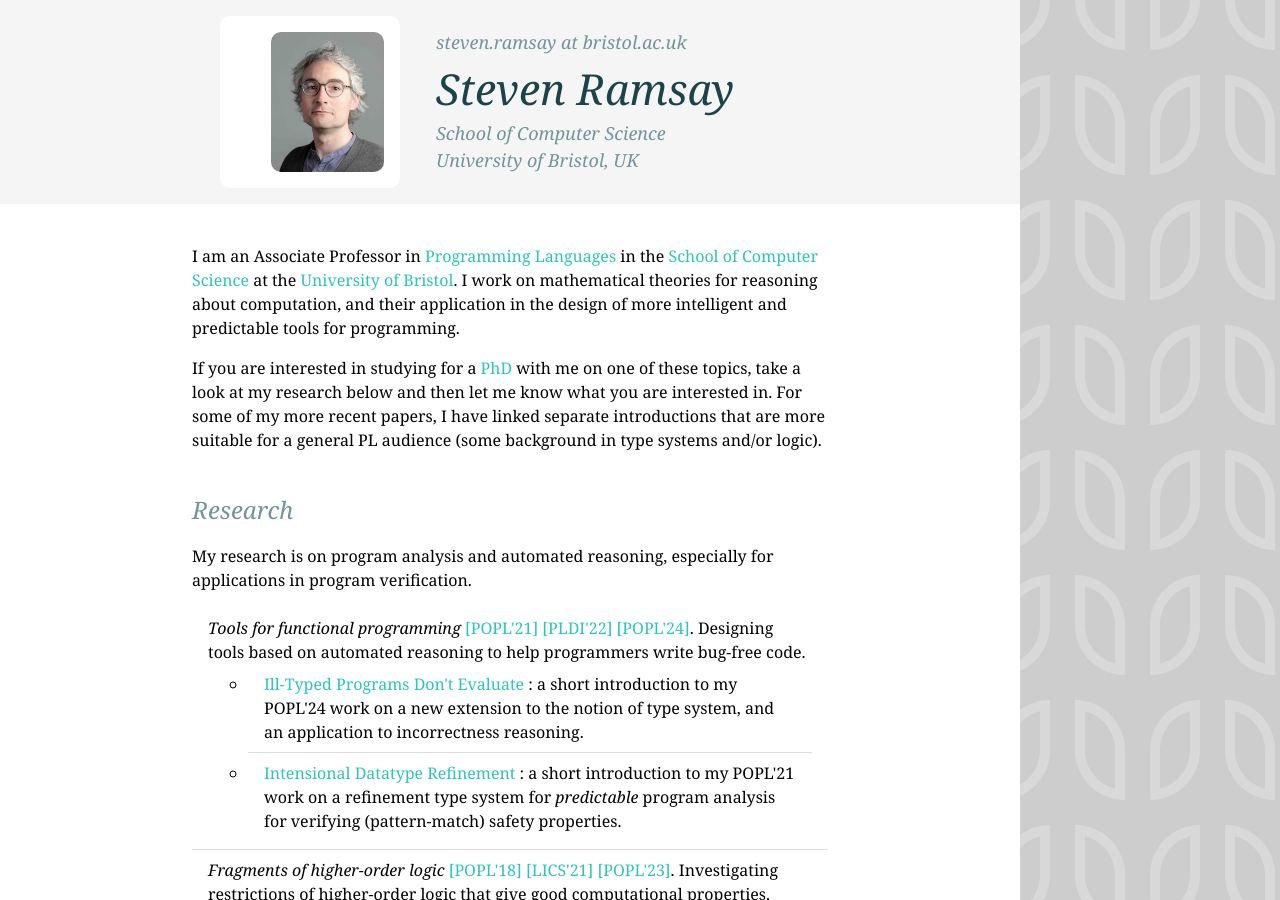
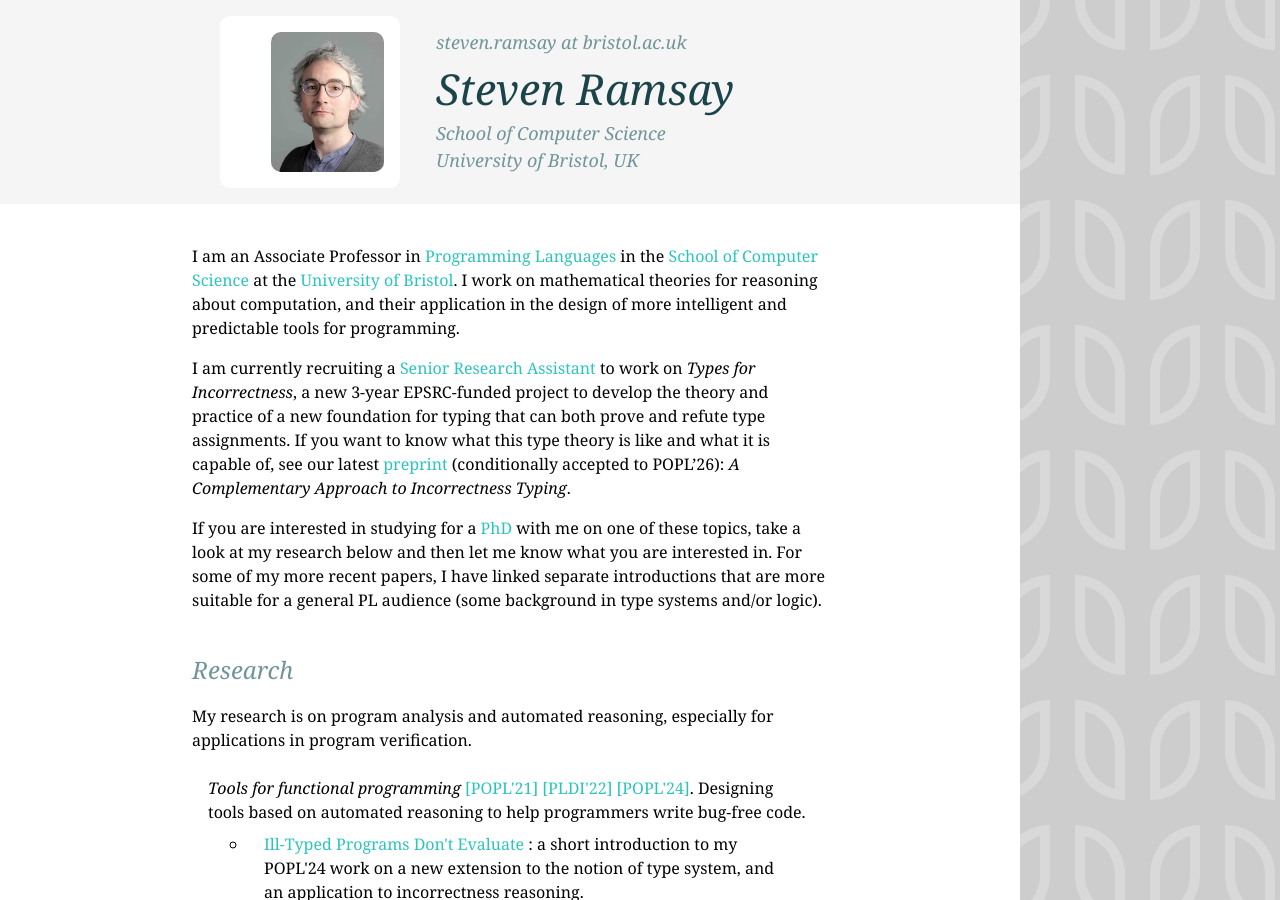
Before and after one commit to sjrsay/sjrsay.github.io, a Jekyll site: the page built from index.md, in a window 1280 px wide and 900 px high. Built offline with Jekyll 4.4.1, drawn with Linux system fonts in a browser that asks for light colours; comment, search, counter and statistics services are not loaded.

Commit message:
recruitment

```diff
--- a/index.md
+++ b/index.md
@@ -5,6 +5,8 @@
 
 
 I am an Associate Professor in <a href="https://bristolpl.github.io/" target="_blank">Programming Languages</a> in the <a href="https://www.bristol.ac.uk/engineering/schools/computer-science/" target="_blank">School of Computer Science</a> at the <a href="https://www.bris.ac.uk" target="_blank">University of Bristol</a>.  I work on mathematical theories for reasoning about computation, and their application in the design of more intelligent and predictable tools for programming.
+
+I am currently recruiting a <a href="https://www.bristol.ac.uk/jobs/find/details/?jobId=382075&jobTitle=Senior%20Research%20Associate%20in%20Types%20for%20Incorrectness" target="_blank">Senior Research Assistant</a> to work on *Types for Incorrectness*, a new 3-year EPSRC-funded project to develop the theory and practice of a new foundation for typing that can both prove and refute type assignments.  If you want to know what this type theory is like and what it is capable of, see our latest <a href="https://arxiv.org/abs/2510.13725" target="_blank">preprint</a> (conditionally accepted to POPL'26): *A Complementary Approach to Incorrectness Typing*.
 
 If you are interested in studying for a <a href="https://www.bristol.ac.uk/study/postgraduate/research/computer-science/" target="_blank">PhD</a> with me on one of these topics, take a look at my research below and then let me know what you are interested in.  For some of my more recent papers, I have linked separate introductions that are more suitable for a general PL audience (some background in type systems and/or logic).
 
```
